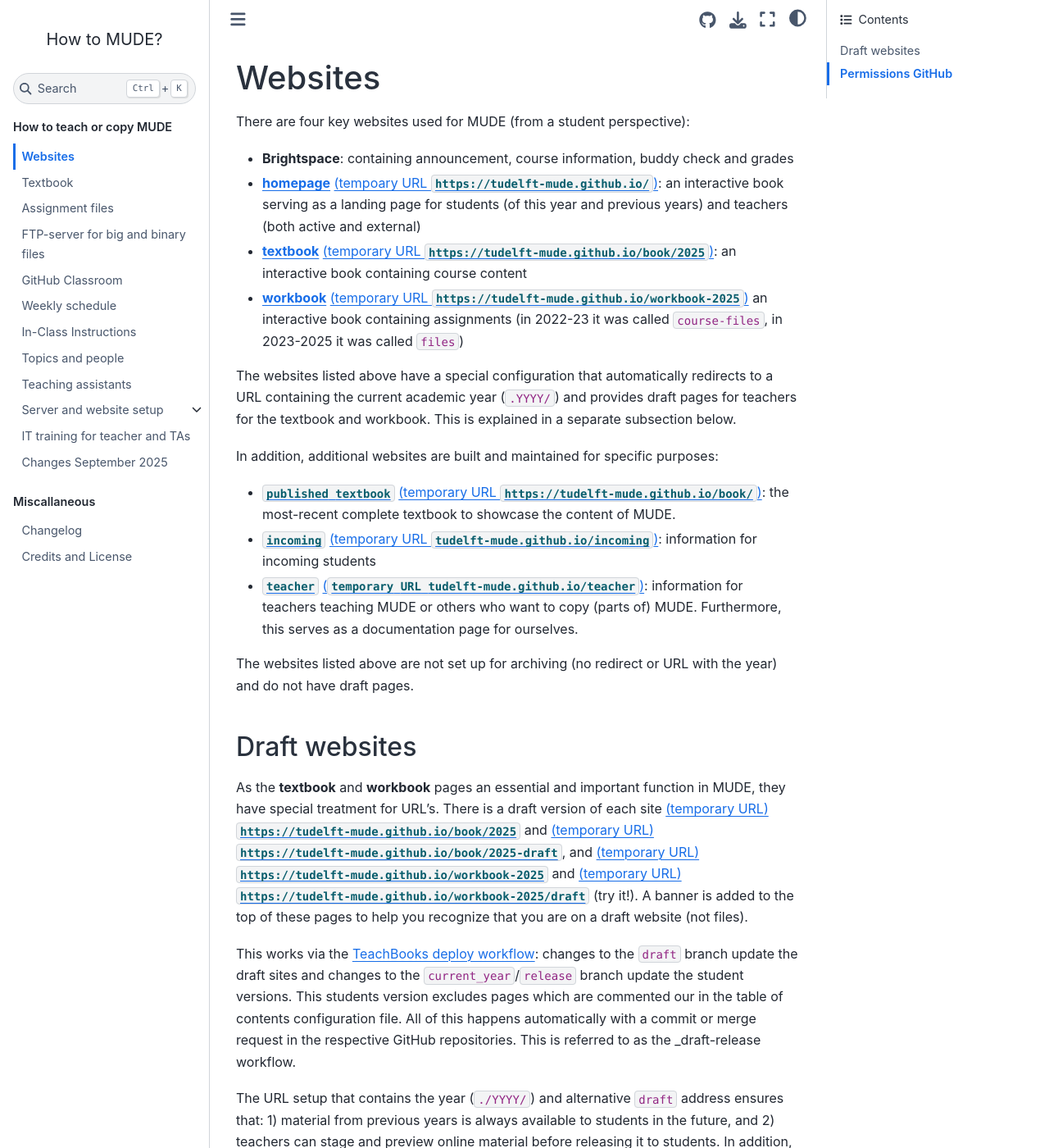
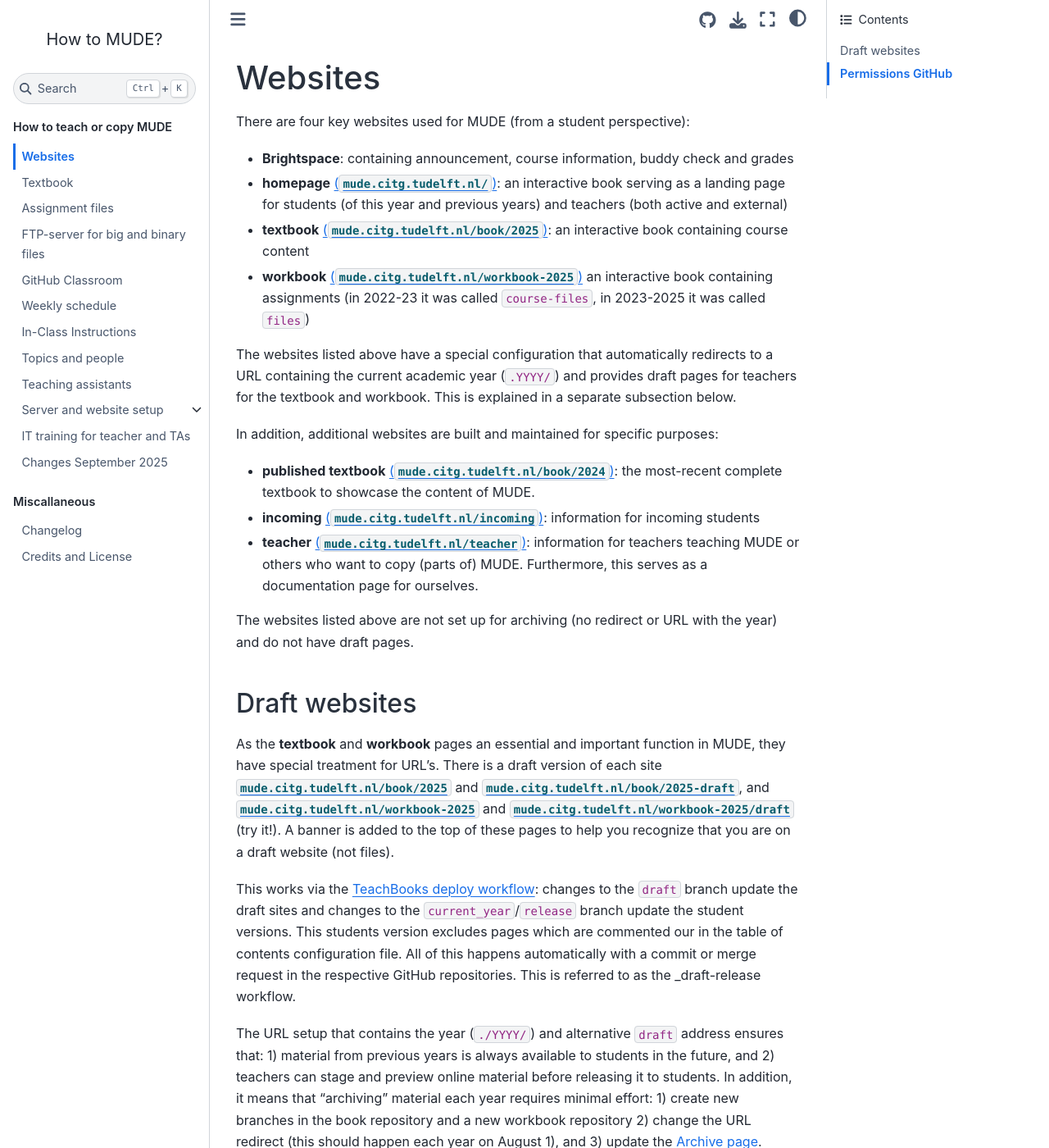
Before and after one commit to TUDelft-MUDE/teacher, a Jupyter Book: the page built from book/websites.md, in a window 1280 px wide and 1400 px high. Shown: the whole window at 82% size. Built offline with Jupyter Book 1.0.4 settings and Sphinx 7.4.7 and the Sphinx Book theme 1.1.4, drawn with Linux system fonts in a browser that asks for light colours; comment, search, counter and statistics services are not loaded.

Commit message:
fix urls

```diff
--- a/book/_config.yml
+++ b/book/_config.yml
@@ -8,7 +8,7 @@ execute:
 only_build_toc_files: true
 
 html:
-  baseurl :  "https://tudelft-mude.github.io/teacher" #Replace this with your own URL
+  baseurl :  "https://mude.citg.tudelft.nl/teacher" #Replace this with your own URL
 
 sphinx:
   config:
--- a/book/websites.md
+++ b/book/websites.md
@@ -2,22 +2,22 @@
 
 There are four key websites used for MUDE (from a student perspective):
 - **Brightspace**: containing announcement, course information, buddy check and grades
-- [**homepage**](https://tudelft-mude.github.io/) [(tempoary URL `https://tudelft-mude.github.io/`)](https://tudelft-mude.github.io/): an interactive book serving as a landing page for students (of this year and previous years) and teachers (both active and external)
-- [**textbook**](https://tudelft-mude.github.io/book/2025) [(temporary URL `https://tudelft-mude.github.io/book/2025`)](https://tudelft-mude.github.io/book/2025): an interactive book containing course content
-- [**workbook**](https://tudelft-mude.github.io/workbook-2025) [(temporary URL `https://tudelft-mude.github.io/workbook-2025`)](https://tudelft-mude.github.io/workbook-2025) an interactive book containing assignments (in 2022-23 it was called `course-files`, in 2023-2025 it was called `files`)
+- **homepage** [(`mude.citg.tudelft.nl/`)](https://mude.citg.tudelft.nl/): an interactive book serving as a landing page for students (of this year and previous years) and teachers (both active and external)
+- **textbook** [(`mude.citg.tudelft.nl/book/2025`)](https://mude.citg.tudelft.nl/book/2025): an interactive book containing course content
+- **workbook** [(`mude.citg.tudelft.nl/workbook-2025`)](https://mude.citg.tudelft.nl/workbook-2025) an interactive book containing assignments (in 2022-23 it was called `course-files`, in 2023-2025 it was called `files`)
 
 The websites listed above have a special configuration that automatically redirects to a URL containing the current academic year (`.YYYY/`) and provides draft pages for teachers for the textbook and workbook. This is explained in a separate subsection below.
 
 In addition, additional websites are built and maintained for specific purposes:
--  [`published textbook`](https://tudelft-mude.github.io/book/) [(temporary URL `https://tudelft-mude.github.io/book/`)](https://tudelft-mude.github.io/book): the most-recent complete textbook to showcase the content of MUDE.
-- [`incoming`](https://tudelft-mude.github.io/incoming) [(temporary URL `tudelft-mude.github.io/incoming`)](https://tudelft-mude.github.io/incoming): information for incoming students
-- [`teacher`](https://tudelft-mude.github.io/teacher) [(`temporary URL tudelft-mude.github.io/teacher`)](https://tudelft-mude.github.io/teacher): information for teachers teaching MUDE or others who want to copy (parts of) MUDE. Furthermore, this serves as a documentation page for ourselves.
+- **published textbook** [(`mude.citg.tudelft.nl/book/2024`)](https://mude.citg.tudelft.nl/book/2024): the most-recent complete textbook to showcase the content of MUDE.
+- **incoming** [(`mude.citg.tudelft.nl/incoming`)](https://mude.citg.tudelft.nl/incoming): information for incoming students
+- **teacher** [(`mude.citg.tudelft.nl/teacher`)](https://mude.citg.tudelft.nl/teacher): information for teachers teaching MUDE or others who want to copy (parts of) MUDE. Furthermore, this serves as a documentation page for ourselves.
 
 The websites listed above are not set up for archiving (no redirect or URL with the year) and do not have draft pages.
 
 ## Draft websites
 
-As the **textbook** and **workbook** pages an essential and important function in MUDE, they have special treatment for URL’s. There is a draft version of each site [(temporary URL) `https://tudelft-mude.github.io/book/2025`](https://tudelft-mude.github.io/book/2025) and [(temporary URL) `https://tudelft-mude.github.io/book/2025-draft`](https://tudelft-mude.github.io/book/2025-draft), and [(temporary URL) `https://tudelft-mude.github.io/workbook-2025`](https://tudelft-mude.github.io/workbook-2025) and [(temporary URL) `https://tudelft-mude.github.io/workbook-2025/draft`](https://tudelft-mude.github.io/workbook-2025/draft) (try it!). A banner is added to the top of these pages to help you recognize that you are on a draft website (not files).
+As the **textbook** and **workbook** pages an essential and important function in MUDE, they have special treatment for URL’s. There is a draft version of each site [`mude.citg.tudelft.nl/book/2025`](https://mude.citg.tudelft.nl/book/2025) and [`mude.citg.tudelft.nl/book/2025-draft`](https://mude.citg.tudelft.nl/book/2025-draft), and [`mude.citg.tudelft.nl/workbook-2025`](https://mude.citg.tudelft.nl/workbook-2025) and [`mude.citg.tudelft.nl/workbook-2025/draft`](https://mude.citg.tudelft.nl/workbook-2025/draft) (try it!). A banner is added to the top of these pages to help you recognize that you are on a draft website (not files).
 
 This works via the [TeachBooks deploy workflow](https://teachbooks.tudelft.nl/jupyter-book-manual/features/custom_toc.html): changes to the `draft` branch update the draft sites and changes to the `current_year`/`release` branch update the student versions. This students version excludes pages which are commented our in the table of contents configuration file. All of this happens automatically with a commit or merge request in the respective GitHub repositories. This is referred to as the _draft-release workflow.
 
```
Also changed, not shown: README.md (+1 -1 lines), book/credits.md (+3 -3 lines), book/in-class.md (+1 -1 lines).
